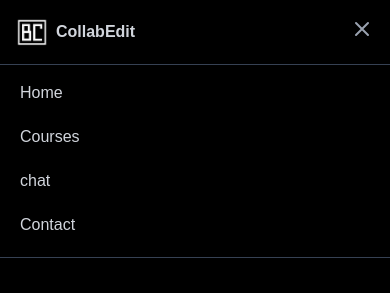
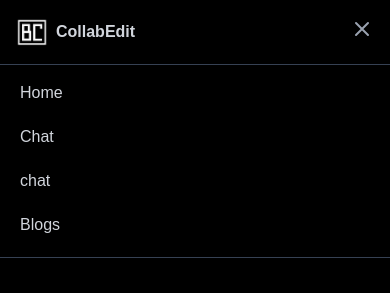
Before and after one commit to avikkk19/crecon, a React (Vite) app: page / in a window 390 px wide. Both pictures are taken after a click on the button 362 px from the left and 28 px from the top of the page. Shown: the top 293 px of the page. Built offline with nearby package versions, Linux system fonts and the light colour scheme; no server answers.

Commit message:
impovred mobile experience

```diff
--- a/src/components/Navbar.jsx
+++ b/src/components/Navbar.jsx
@@ -237,10 +237,10 @@ const Navbar = () => {
               Home
             </a>
             <a
-              href="/courses"
+              href="/chat"
               className="block px-3 py-2 text-gray-300 hover:text-white"
             >
-              Courses
+              Chat
             </a>
             <a
               href="/chat"
@@ -249,10 +249,10 @@ const Navbar = () => {
               chat
             </a>
             <a
-              href="/contact"
+              href="/blogs"
               className="block px-3 py-2 text-gray-300 hover:text-white"
             >
-              Contact
+              Blogs
             </a>
           </div>
 
```
